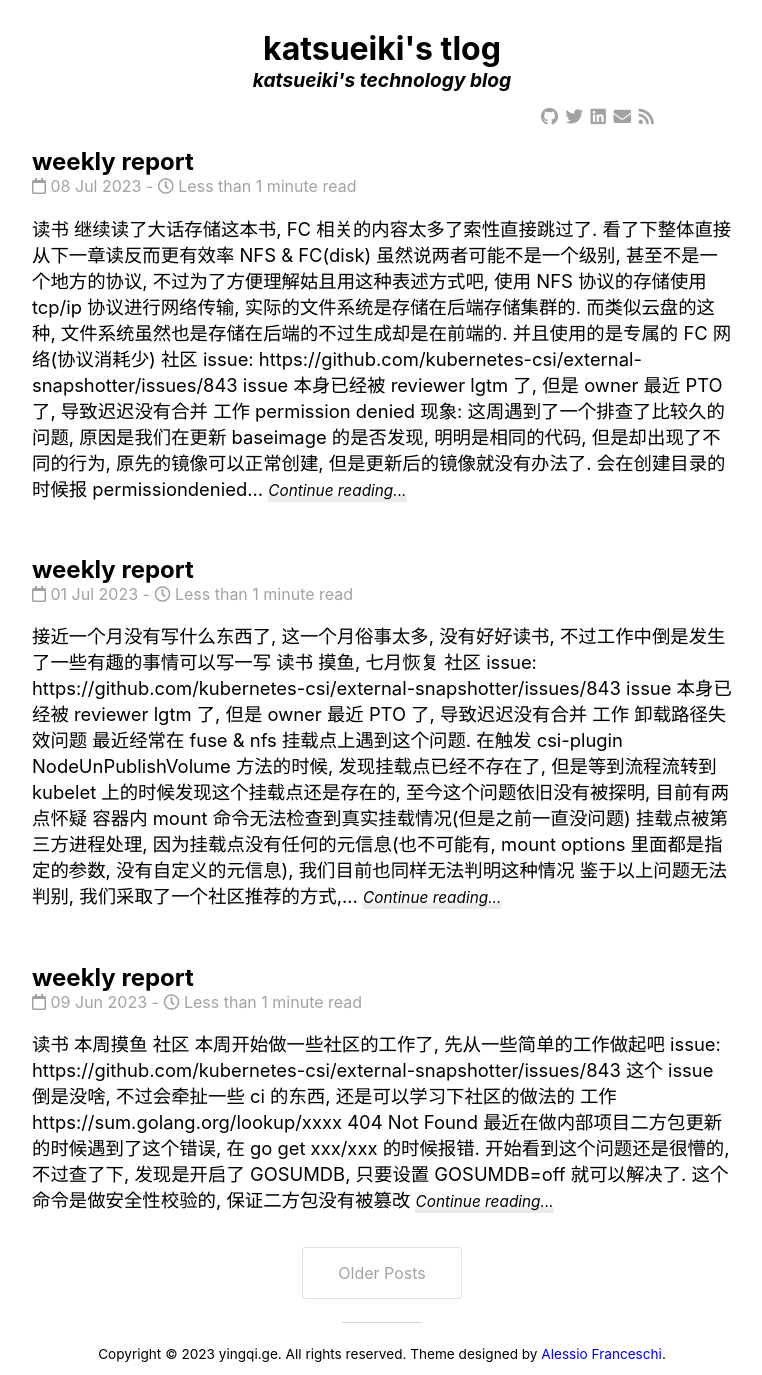
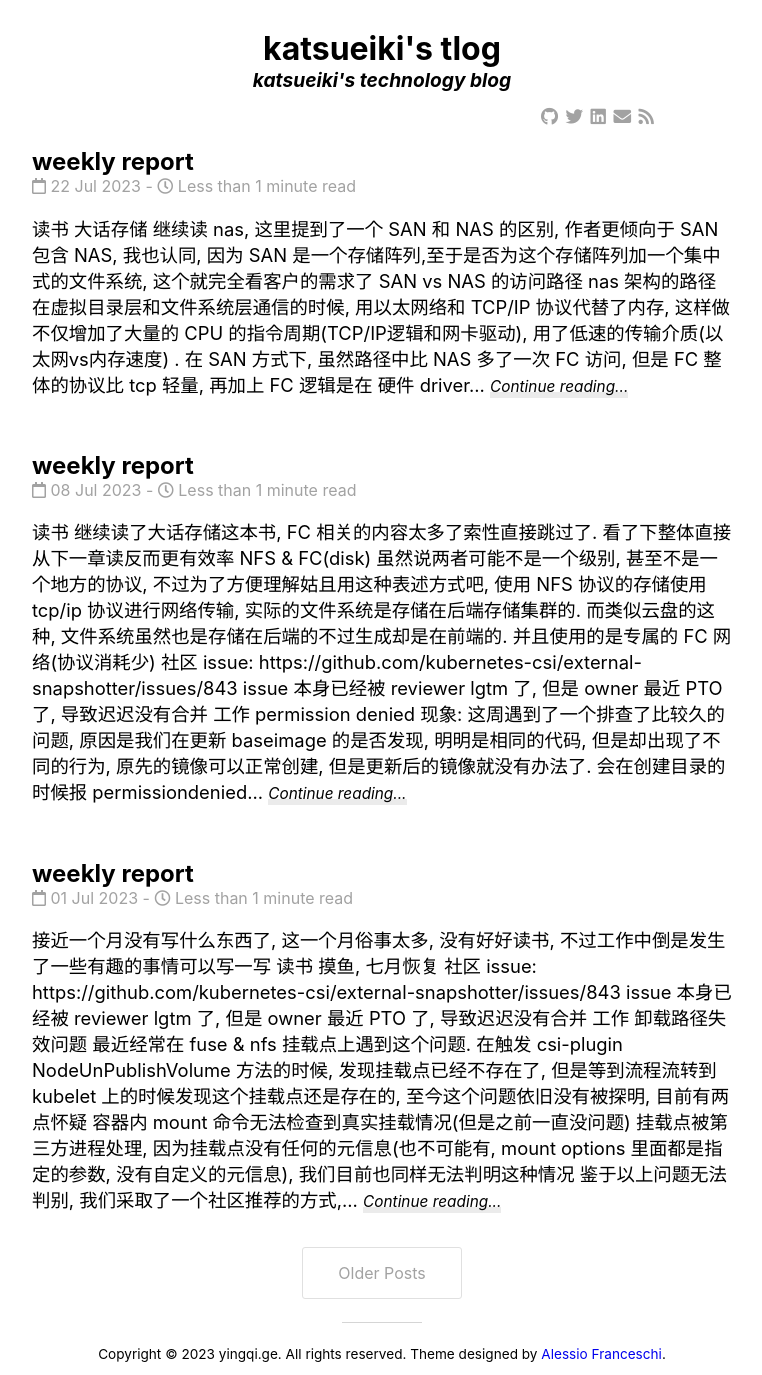
Before and after one commit to mowangdk/mowangdk.github.io, a Jekyll site: the page built from docs/index.html, in a window 1280 px wide. Shown: the whole page, without its empty margins (258-1020 px from the left). Built offline with Jekyll 4.4.1, drawn with Linux system fonts in a browser that asks for light colours; nearby versions of some CDN libraries; the list of posts is cut into pages by our own code.

Commit message:
Add diary

```diff
--- a/docs/_posts/2023-07-08-tech-report.markdown
+++ b/docs/_posts/2023-07-08-tech-report.markdown
@@ -46,4 +46,4 @@ issue 本身已经被 reviewer lgtm 了, 但是 owner 最近 PTO 了, 导致迟
 
 ### 集群里面大量 pod ContainerCreating
 
-看了下 external-attacher 发现有客户端限流的场景, 如果客户端有超时删除重建的场景, 这个pod 会越来越多. 所以我们一般建议超市时间长一些, 这样不会等到 external-attacher 刚消费到这个 pvc 又被删除这种情况
+看了下 external-attacher 发现有客户端限流的场景, 如果客户端有超时删除重建的场景, 这个pod 会越来越多. 所以我们一般建议超时时间长一些, 这样不会等到 external-attacher 刚消费到这个 pvc 又被删除这种情况
--- /dev/null
+++ b/docs/_posts/2023-07-22-tech-report.markdown
@@ -0,0 +1,45 @@
+---
+layout: post
+title:  "weekly report"
+date:   2023-07-22 22:30:08 +0800
+categories: weeklyreport
+---
+
+# 读书
+
+### 大话存储
+
+继续读 nas, 这里提到了一个 SAN 和 NAS 的区别, 作者更倾向于 SAN 包含 NAS, 我也认同, 因为 SAN 是一个存储阵列,至于是否为这个存储阵列加一个集中式的文件系统, 这个就完全看客户的需求了
+
+
+SAN vs NAS 的访问路径
+
+![SAN vs NAS](/assets/img/ebs-vs-nas.png)
+
+nas 架构的路径在虚拟目录层和文件系统层通信的时候, 用以太网络和 TCP/IP 协议代替了内存, 这样做不仅增加了大量的 CPU 的指令周期(TCP/IP逻辑和网卡驱动), 用了低速的传输介质(以太网vs内存速度) . 在 SAN 方式下, 虽然路径中比 NAS 多了一次 FC 访问, 但是 FC 整体的协议比 tcp 轻量, 再加上 FC 逻辑是在 硬件 driver 上执行, 如果NAS没有后端磁盘瓶颈, 并且没有快于内存的网络访问方式, NAS 速度永远无法超过 SAN 架构
+
+
+# 社区
+
+本周没有进展, 我今天问下吧
+
+
+# 工作
+
+### kworker zombie
+
+本周找了下内核同学帮忙共同看下, 也没有看出来什么结论, 可以通过 strace 看到的是 container-shim 进程一直在等信号返回. shim 进程本身所在的 bundle json 日志也没有什么特别的输出(/run/containerd/io.containerd.runtime.v2.task/)
+
+### chmod
+
+本周在评审中查了下相关 chmod 相关的逻辑, chmod 是不会处理目录下的软链的. 相关说明见 man chmod
+
+
+### 硬链接
+硬链接只能引用同一个文件系统的文件, inode 是没办法迁移的, chown 自然也不存在硬链接的问题
+
+
+### tmpfs limit
+Tmpfs , 在 mount 的时候可以通过 size option 来指定 tmpfs 的大小, 默认为除去 swap 空间物理内存的一半
+
+https://www.kernel.org/doc/Documentation/filesystems/tmpfs.txt
```
Also changed, not shown: docs/assets/img/ebs-vs-nas.png (added).
